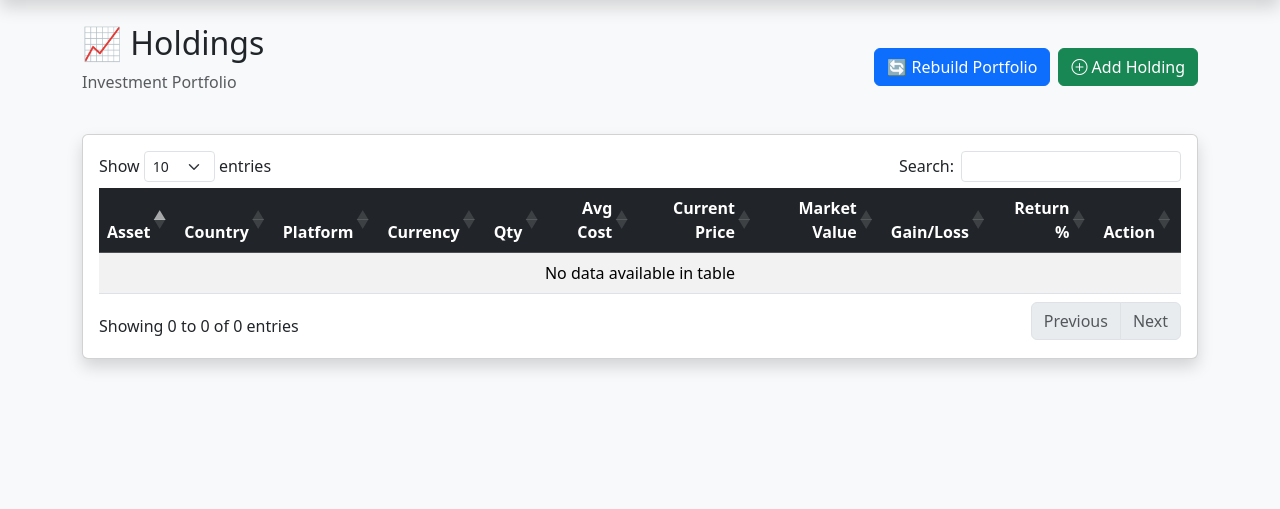
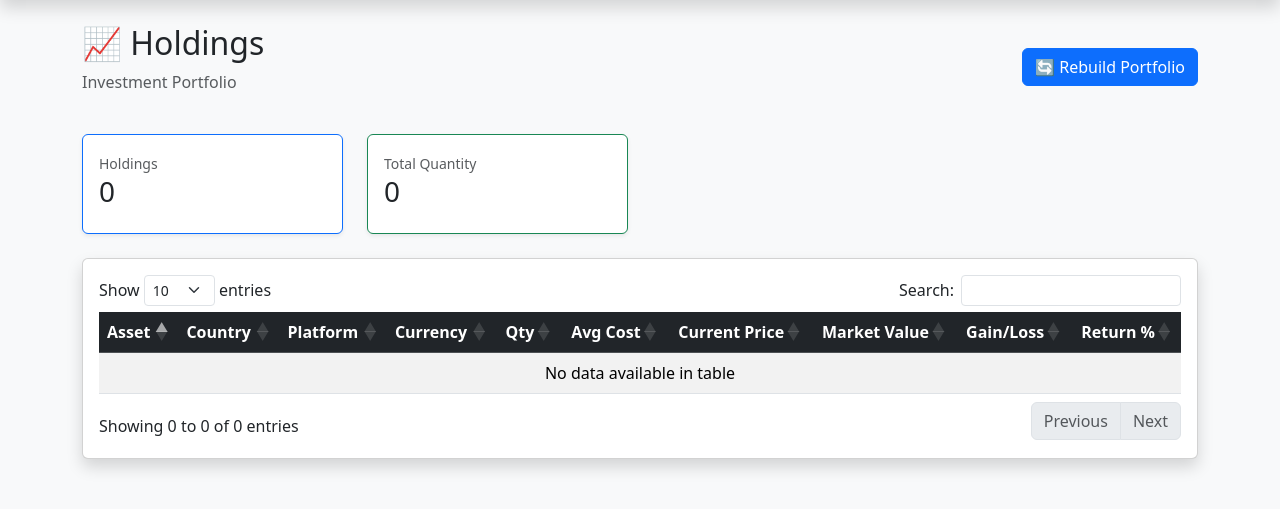
Before and after one commit to axiescholar578/MyFinanceHub, a Flask app: page /holdings in a window 1280 px wide. Shown: the part 80-589 px from the top of the page. Run offline with Flask 3, Linux system fonts and the light colour scheme; data that the repository does not hold is empty.

```diff
--- a/app.py
+++ b/app.py
@@ -546,12 +546,58 @@ def holdings():
     response = (
         supabase
         .table("holdings")
-        .select("*")
-        .order("purchase_date", desc=True)
+        .select("""
+            *,
+            assets(
+                asset_name,
+                ticker,
+                country,
+                currency,
+                asset_class
+            ),
+            accounts(
+                account_name,
+                platform
+            )
+        """)
+        .order("id")
         .execute()
     )
 
-    holdings = response.data
+    holdings = []
+
+    for row in response.data:
+
+        asset = row.get("assets") or {}
+        account = row.get("accounts") or {}
+
+        holdings.append({
+
+            "id": row["id"],
+
+            "asset_name": asset.get("asset_name", ""),
+
+            "ticker": asset.get("ticker", ""),
+
+            "country": asset.get("country", ""),
+
+            "currency": asset.get("currency", ""),
+
+            "asset_class": asset.get("asset_class", ""),
+
+            "platform": account.get("platform", ""),
+
+            "account_name": account.get("account_name", ""),
+
+            "quantity": float(row["quantity"]),
+
+            "average_cost": float(row["average_cost"]),
+
+            "current_price": float(row.get("current_price") or 0),
+
+            "total_fees": float(row.get("total_fees") or 0)
+
+        })
 
     return render_template(
         "holdings.html",
--- a/templates/holdings.html
+++ b/templates/holdings.html
@@ -20,15 +20,51 @@
 
         </a>
 
-        <a href="/add-holding"
-        class="btn btn-success">
+    </div>
+</div>
 
-            <i class="bi bi-plus-circle"></i>
-            Add Holding
+<div class="row mb-4">
 
-        </a>
+    <div class="col-md-3">
+
+        <div class="card border-primary shadow-sm">
+
+            <div class="card-body">
+
+                <small class="text-muted">
+                    Holdings
+                </small>
+
+                <h3>{{ holdings|length }}</h3>
+
+            </div>
+
+        </div>
 
     </div>
+
+    <div class="col-md-3">
+
+        <div class="card border-success shadow-sm">
+
+            <div class="card-body">
+
+                <small class="text-muted">
+                    Total Quantity
+                </small>
+
+                <h3>
+
+                    {{ holdings|sum(attribute="quantity")|round(2) }}
+
+                </h3>
+
+            </div>
+
+        </div>
+
+    </div>
+
 </div>
 
 <div class="card shadow">
@@ -51,7 +87,6 @@
                     <th class="text-end">Market Value</th>
                     <th class="text-end">Gain/Loss</th>
                     <th class="text-end">Return %</th>
-                    <th class="text-center">Action</th>
 
                 </tr>
 
@@ -168,25 +203,6 @@
 
                     </td>
 
-                    <td class="text-center">
-
-                        <a href="/edit-holding/{{ holding.id }}"
-                           class="btn btn-warning btn-sm">
-
-                            <i class="bi bi-pencil"></i>
-
-                        </a>
-
-                        <a href="/delete-holding/{{ holding.id }}"
-                           class="btn btn-danger btn-sm"
-                           onclick="return confirm('Delete this holding?')">
-
-                            <i class="bi bi-trash"></i>
-
-                        </a>
-
-                    </td>
-
                 </tr>
 
             {% endfor %}
```
Also changed, not shown: services/portfolio_engine.py (+34 -24 lines), routes/__init__.py (added).
